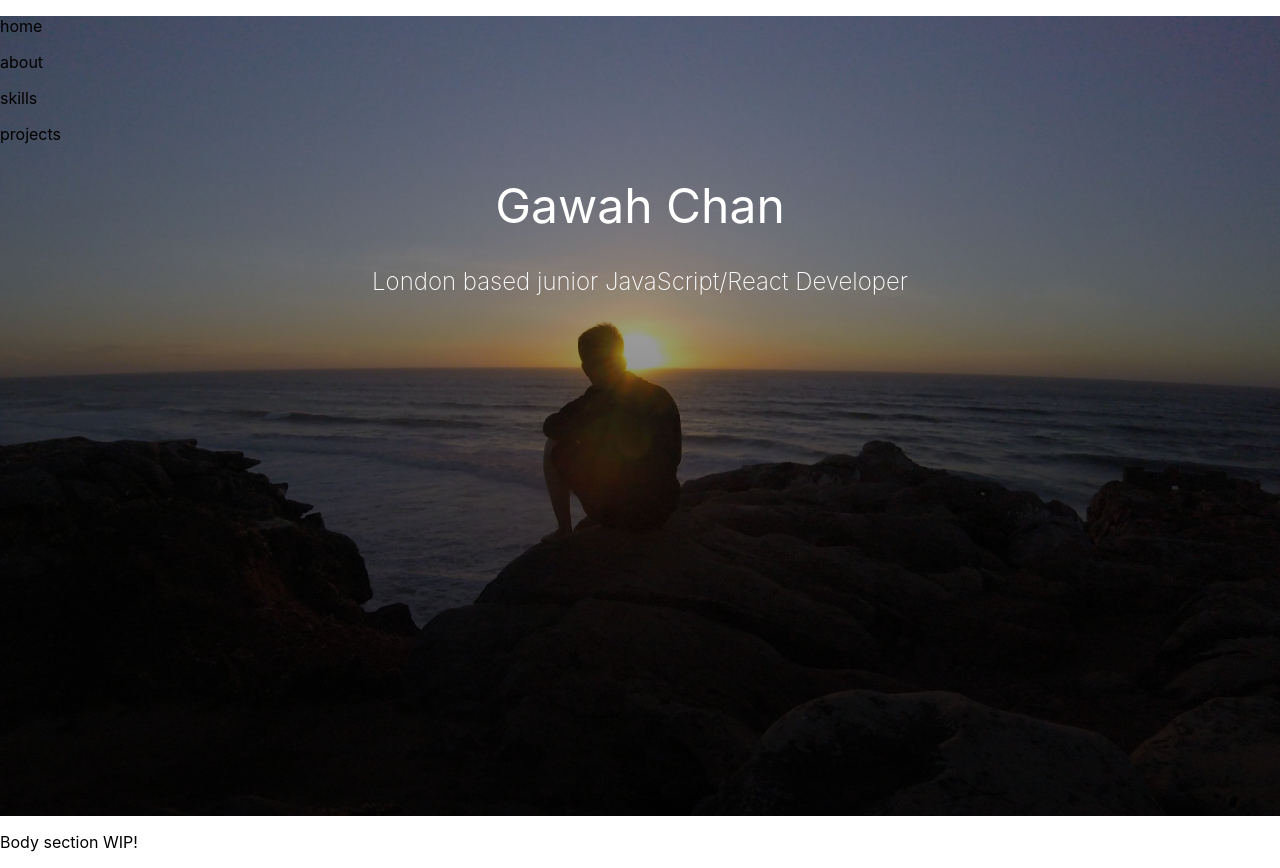
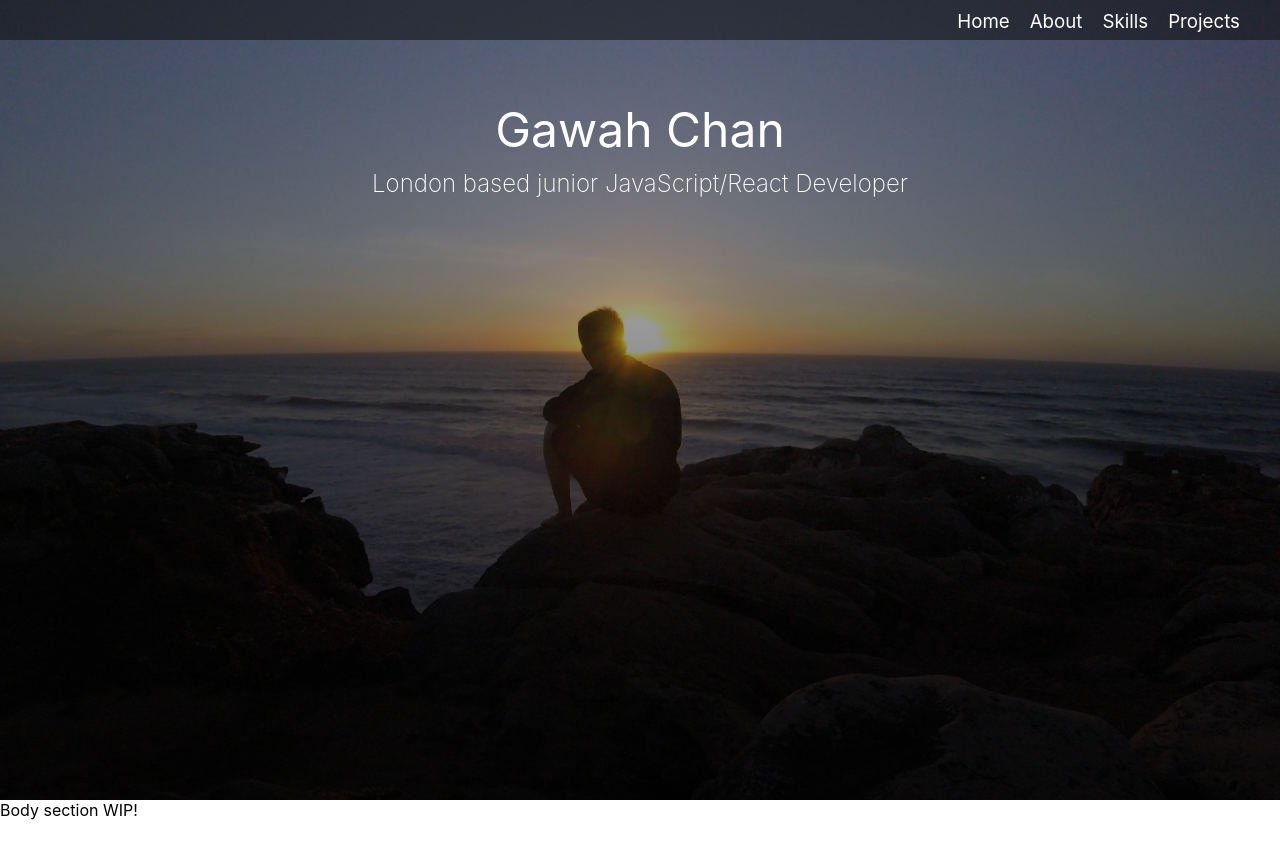
Before and after one commit to GawahChan/Portfolio, a React (Create React App) app: page / in a window 1280 px wide. After the commit the page ends 820 px from the top, so only its background shows below. Built offline with nearby package versions, Linux system fonts and the light colour scheme.

Commit message:
Add stick header

```diff
--- a/src/App.js
+++ b/src/App.js
@@ -1,5 +1,4 @@
 import React from 'react';
-import './Header/Header.css';
 import Header from './Header/Header';
 
 function App() {
--- a/src/Header/Header.css
+++ b/src/Header/Header.css
@@ -12,11 +12,13 @@
   color: white;
   text-align: center;
   font-weight: 400;
-  font-size: 300%
+  font-size: 300%;
+  padding-top: 100px;
 }
 
 .Section-header h2 {
   color: white;
   text-align:center;
   font-weight: 200;
+  padding: 10px
 }
--- a/src/Header/Header.js
+++ b/src/Header/Header.js
@@ -1,4 +1,5 @@
 import React from 'react';
+import './Header.css';
 import NavigationBar from './Navigation/NavigationBar';
 
 function Header() {
--- /dev/null
+++ b/src/Header/Navigation/NavigationBar.css
@@ -0,0 +1,27 @@
+* {
+    margin: 0;
+    padding: 0;
+}
+
+.NavigationBar {
+    background-color: rgba(8, 8, 8, 0.5);
+    display: grid;
+    grid-template-columns: repeat(auto-fit, minmax(250px, 1fr));
+    position: fixed;
+    width: 100vw;
+    height: 40px
+}
+
+.NavigationBar .NavigationMenu {
+    display: flex;
+    flex-direction: row;
+    justify-content: flex-end;
+    align-items: stretch;
+    padding-right: 30px;
+}
+
+.NavigationBar .NavigationMenu h3 {
+    color: white;
+    font-weight: 400;
+    padding: 10px
+}
--- a/src/Header/Navigation/NavigationBar.js
+++ b/src/Header/Navigation/NavigationBar.js
@@ -1,15 +1,16 @@
 import React from 'react';
+import './NavigationBar.css'
 
 function NavigationBar() {
     return (
-        <div ClassName="NavigationBar">
-            <div ClassName="NavigationIcons">
+        <div className="NavigationBar">
+            <div className="NavigationIcons">
             </div>
-            <div ClassName="NavigationMenu">
-                <p>home</p>
-                <p>about</p>
-                <p>skills</p>
-                <p>projects</p>
+            <div className="NavigationMenu">
+                <h3>Home</h3>
+                <h3>About</h3>
+                <h3>Skills</h3>
+                <h3>Projects</h3>
             </div>
         </div>
     );
```
